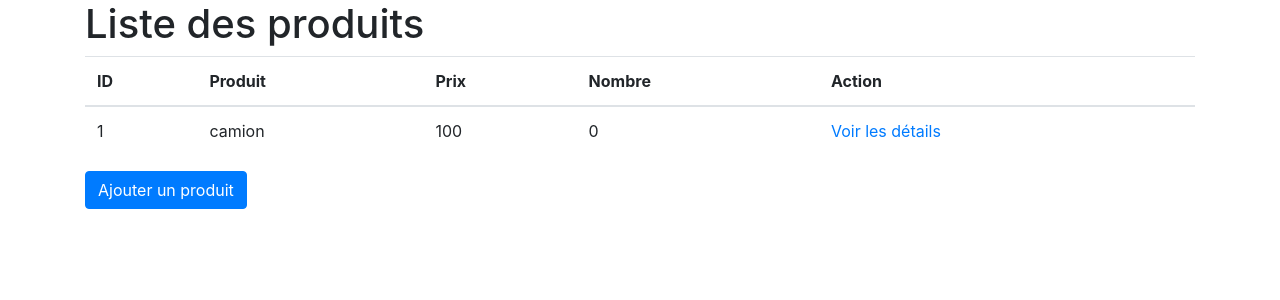
After one commit to monmima/php-crud-tutorial-by-nouvelle-techno, a PHP site: page /add.php in a window 1280 px wide. The commit adds this page. Shown: the top 300 px of the page. Run offline with PHP 8.4, Linux system fonts and the light colour scheme; data comes from the database, SQL or seed files in the repository.

Commit message:
page de base add.php créée; page details.php maintenant terminée

```diff
--- /dev/null
+++ b/add.php
@@ -0,0 +1,85 @@
+<?php
+    // On démarre une session
+    // Permet d'utiliser la superglobale $_SESSION; permet de partager une variable entre fichiers PHP
+    session_start();
+
+    // On inclut la connexion à la base
+    require_once("connect.php");
+
+    $sql = "SELECT * FROM `data_tb`";
+
+    // On prépare la requête
+    $query = $db->prepare($sql);
+
+    // On exécute la requête
+    $query->execute();
+
+    // On stocke le résultat dans un tableau associatif
+    // Pour ne pas avoir la totalité des résultats en double
+    $result = $query->fetchAll(PDO::FETCH_ASSOC);
+
+    // var_dump($result);
+
+    require("close.php");
+?>
+
+<!DOCTYPE html>
+<html lang="fr">
+<head>
+    <meta charset="UTF-8">
+    <meta name="viewport" content="width=device-width, initial-scale=1.0">
+    <title>Liste des produits</title>
+
+    <link rel="stylesheet" href="https://stackpath.bootstrapcdn.com/bootstrap/4.5.2/css/bootstrap.min.css">
+</head>
+<body>
+    <main class="container">
+        <div class="row">
+            <section class="col-12">
+
+            <?php
+                if (!empty($_SESSION["erreur"])) {
+
+                echo '<div class="alert alert-danger" role="alert">
+                    '. $_SESSION["erreur"] .'
+                </div>';
+                $_SESSION["erreur"] = "";
+
+                }
+
+                $_SESSION["erreur"] = "";
+            ?>
+
+                <h1>Liste des produits</h1>
+                <table class="table">
+                    <thead>
+                        <th>ID</th>
+                        <th>Produit</th>
+                        <th>Prix</th>
+                        <th>Nombre</th>
+                        <th>Action</th>
+                    </thead>
+                    <tbody>
+                        <?php
+                            // On boucle sur la variable result
+                            foreach($result as $produit) {
+                        ?>
+                        <!-- ?= est forme courte pour "echo" -->
+                            <tr>
+                                <td><?= $produit["id"] ?></td>
+                                <td><?= $produit["produit"] ?></td>
+                                <td><?= $produit["prix"] ?></td>
+                                <td><?= $produit["nombre"] ?></td>
+                                <td><a href="details.php?id=<?= $produit['id'] ?>">Voir les détails</a></td>
+                            </tr>
+                        <?php
+                            }
+                        ?>
+                    </tbody>
+                </table>
+                <a href="add.php" title="Ajouter un produit" class="btn btn-primary">Ajouter un produit</a>
+            </section>
+        </div>
+    </main>
+</body>
+</html>
```
Also changed, not shown: details.php (+8 -0 lines).
